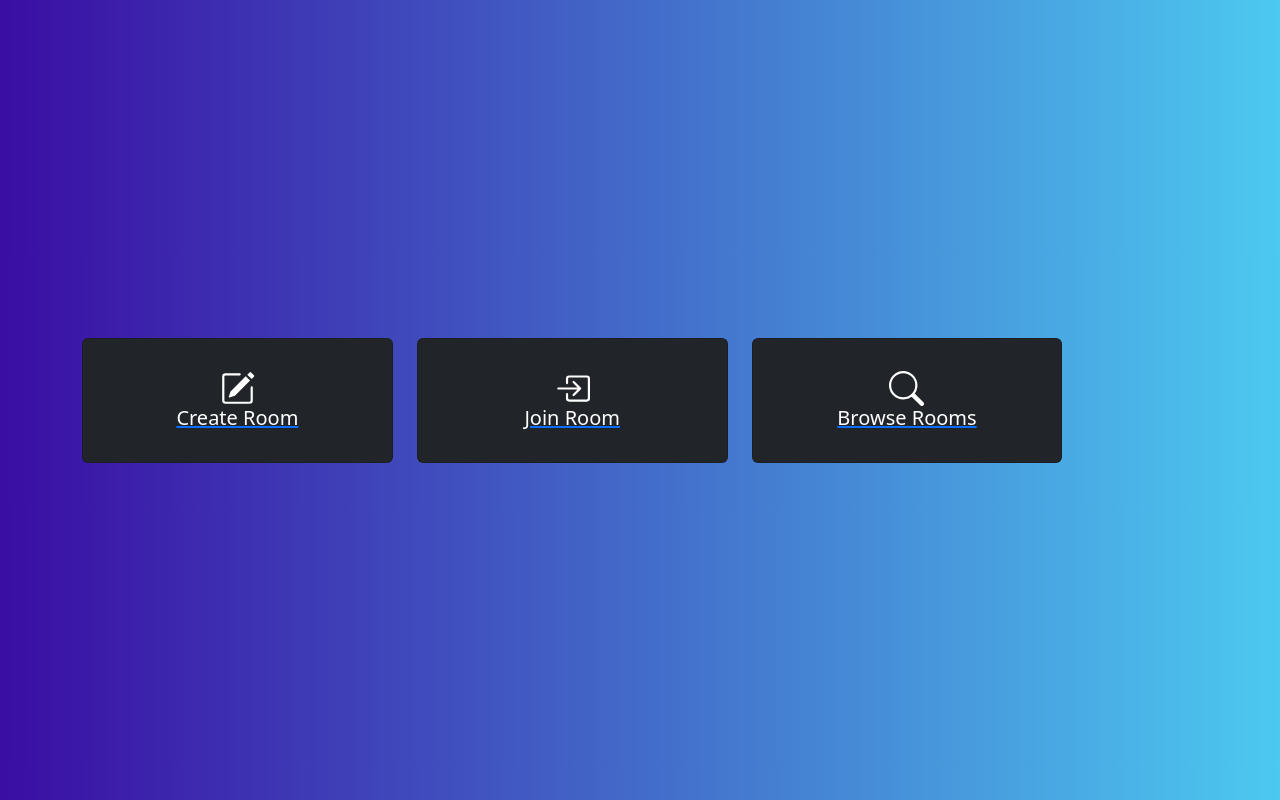
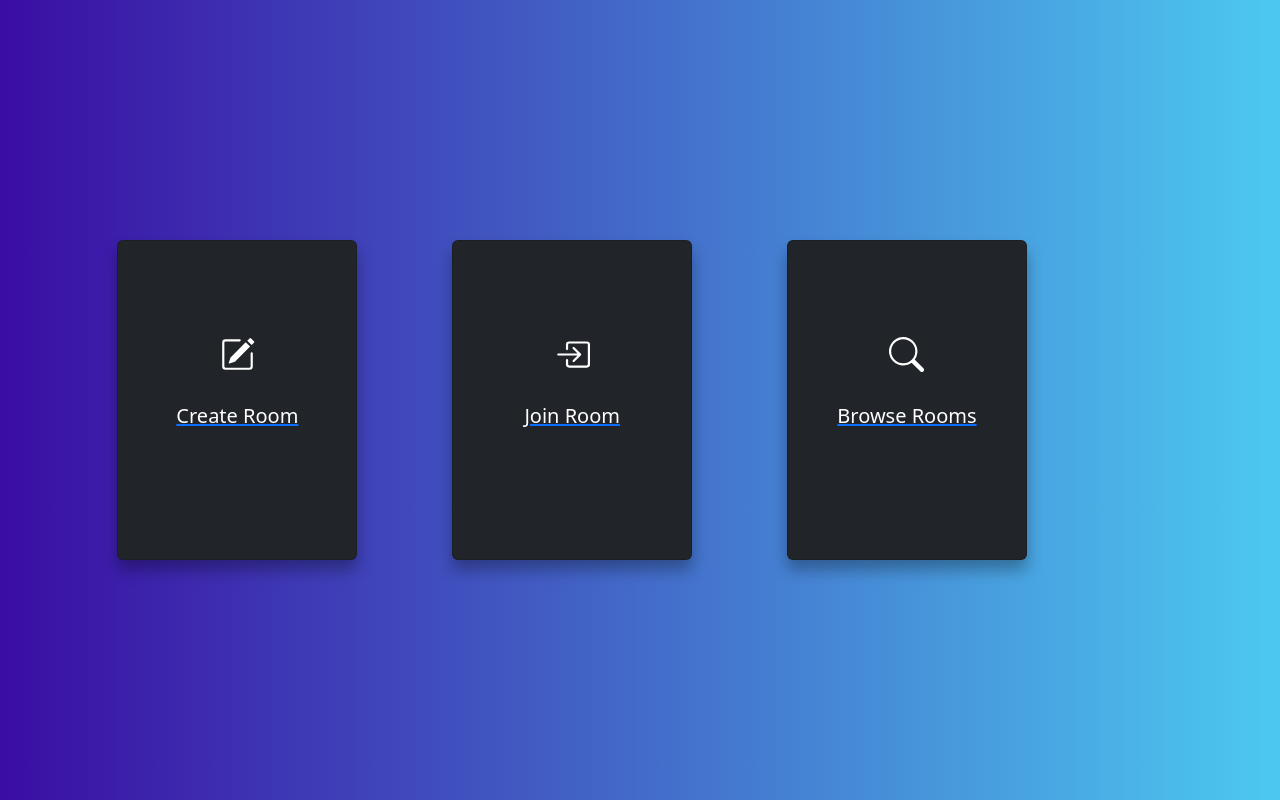
Before and after one commit to vivren/SongJam, a Python web app: template app/templates/main/home.html in a window 1280 px wide. Run offline with Jinja, Linux system fonts and the light colour scheme; the template is opened without the code that fills it, so the values that code supplies are empty.

Commit message:
home page ui

```diff
--- a/app/static/styles/home.css
+++ b/app/static/styles/home.css
@@ -11,3 +11,58 @@
     height: 200%;
     display: block;
 }
+
+
+.roomActionCard {
+    min-height: 20rem;
+    min-width: 15rem;
+    max-width: 15rem;
+    position: relative;
+    height: auto;
+    overflow: hidden;
+    padding-top: 4rem;
+    border-radius: 2rem;
+    margin: 0 auto;
+    box-shadow: 0 10px 15px rgba(0,0,0,0.3);
+    transition: .5s;
+}
+
+.roomActionCard:hover {
+  transform:scale(1.1);
+}
+
+.roomActionCard:before {
+  content: '';
+  position: absolute;
+  bottom: 0;
+  left: 0;
+  width: 100%;
+  height: 40%;
+  z-index: 1;
+  transform: skewY(-5deg) scale(1.5);
+}
+
+.roomActionCard a {
+  display: block;
+  position: relative;
+  z-index: 2;
+  background-color: #fff;
+  color: #262ff;
+  width: 150px;
+  height: 40px;
+  text-align: center;
+  margin: 20px auto 0;
+  line-height: 40px;
+  border-radius: 40px;
+  font-size: 16px;
+  cursor: pointer;
+  text-decoration: none;
+  box-shadow: 0 5px 10px rgba(0,0,0, .1);
+}
+.roomActionCard a:hover {
+
+}
+
+.card-title {
+    padding-top: 2rem;
+}
```
